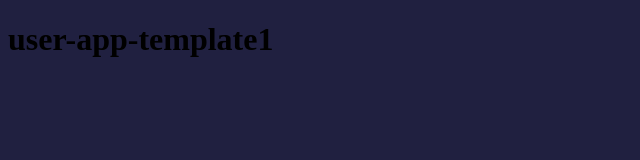
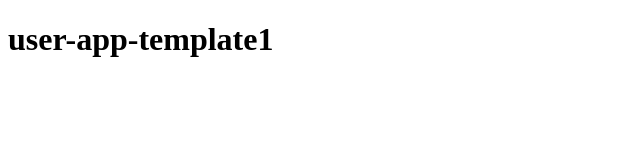
Before and after one commit to gausian-developers/user-app-template1, a plain HTML site: page index.html in a window 1280 px wide. Shown: the whole page, without its empty margins (0-640 px from the left). Drawn offline with Linux system fonts and the light colour scheme.

Commit message:
change bg color

```diff
--- a/index.html
+++ b/index.html
@@ -6,7 +6,7 @@
 <title>user-app-template1</title>
 </head>
 
-<body bgcolor="#202040">
+<body>
 <h1>user-app-template1</h1>
 </body>
 
```
